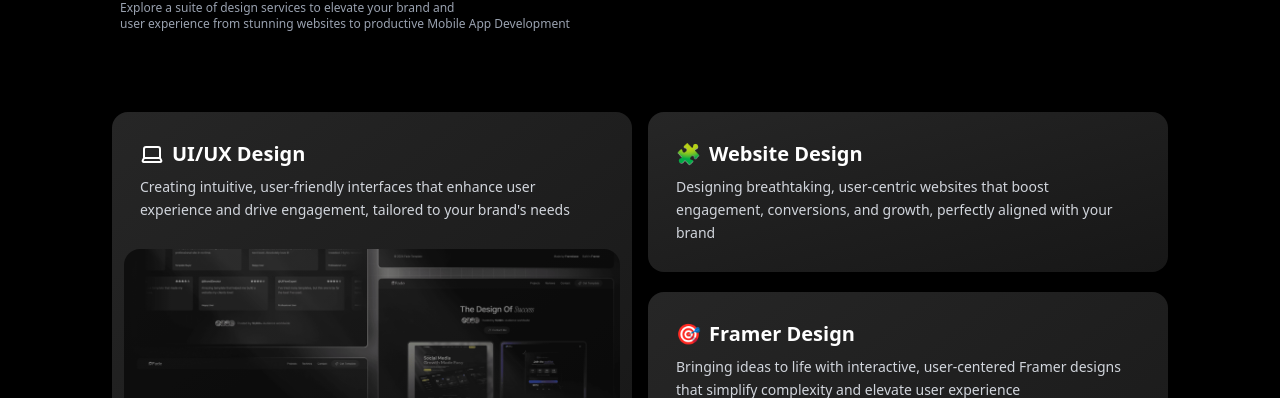
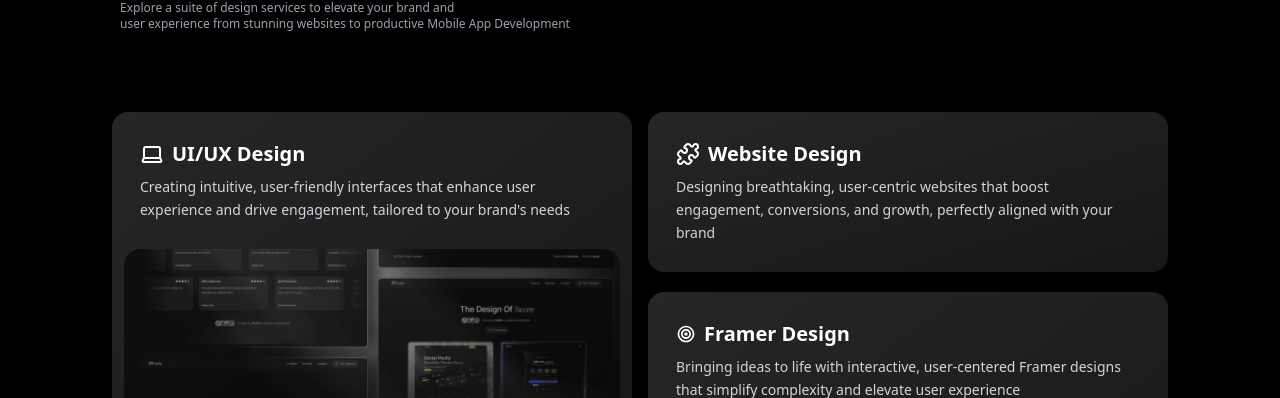
Before and after one commit to Harziz712/harziiz_codes, a Next.js app: page / in a window 1280 px wide. Shown: the part 3617-4015 px from the top of the page. Built offline with nearby package versions, Linux system fonts and the light colour scheme; no server answers; a web font is replaced by a local one.

Commit message:
icons adde and links added to card

```diff
--- a/app/components/ui/Card.tsx
+++ b/app/components/ui/Card.tsx
@@ -2,8 +2,9 @@
 
 import React from 'react';
 import { motion } from 'framer-motion';
-import { ArrowUpRight, Laptop, Palette } from 'lucide-react';
+import { ArrowUpRight, Laptop, Palette, PaletteIcon, Puzzle, } from 'lucide-react';
 import Link from 'next/link';
+import { BiBullseye } from 'react-icons/bi';
 
 interface CardProps {
   children?: React.ReactNode;
@@ -70,9 +71,9 @@ export  function ServicesDetails({ title, description, index }: ServiceProps) {
             <h3 className="text-xl font-semibold mb-2 flex items-center gap-2">
               <span>
                 {title.includes("UI/UX") && <Laptop/>}
-                {title.includes("Development") && <Palette/>}
-                {title.includes("Framer") && "🎯"}
-                {title.includes("Website") && "🧩"}
+                {title.includes("Development") && <PaletteIcon/>}
+                {title.includes("Framer") && <BiBullseye/>}
+                {title.includes("Website") && <Puzzle/>}
               </span>
               {title}
             </h3>
```
